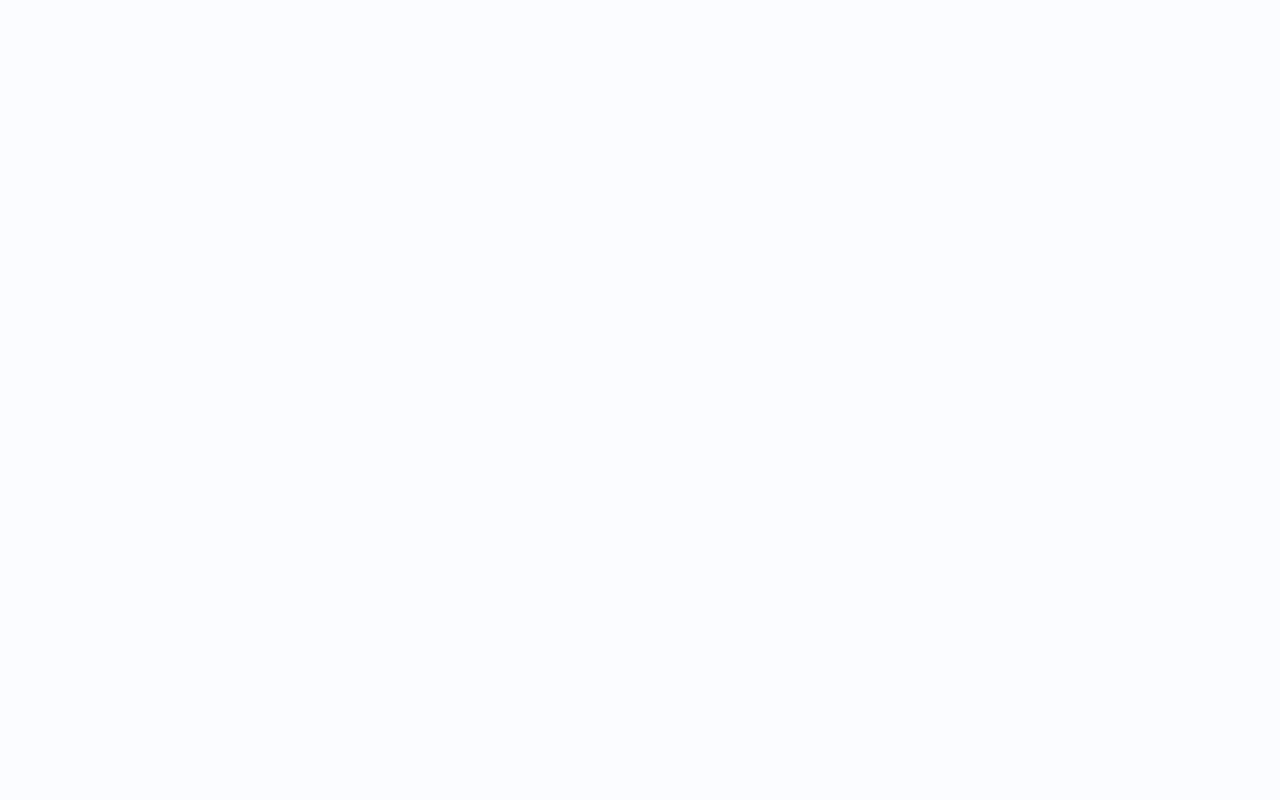
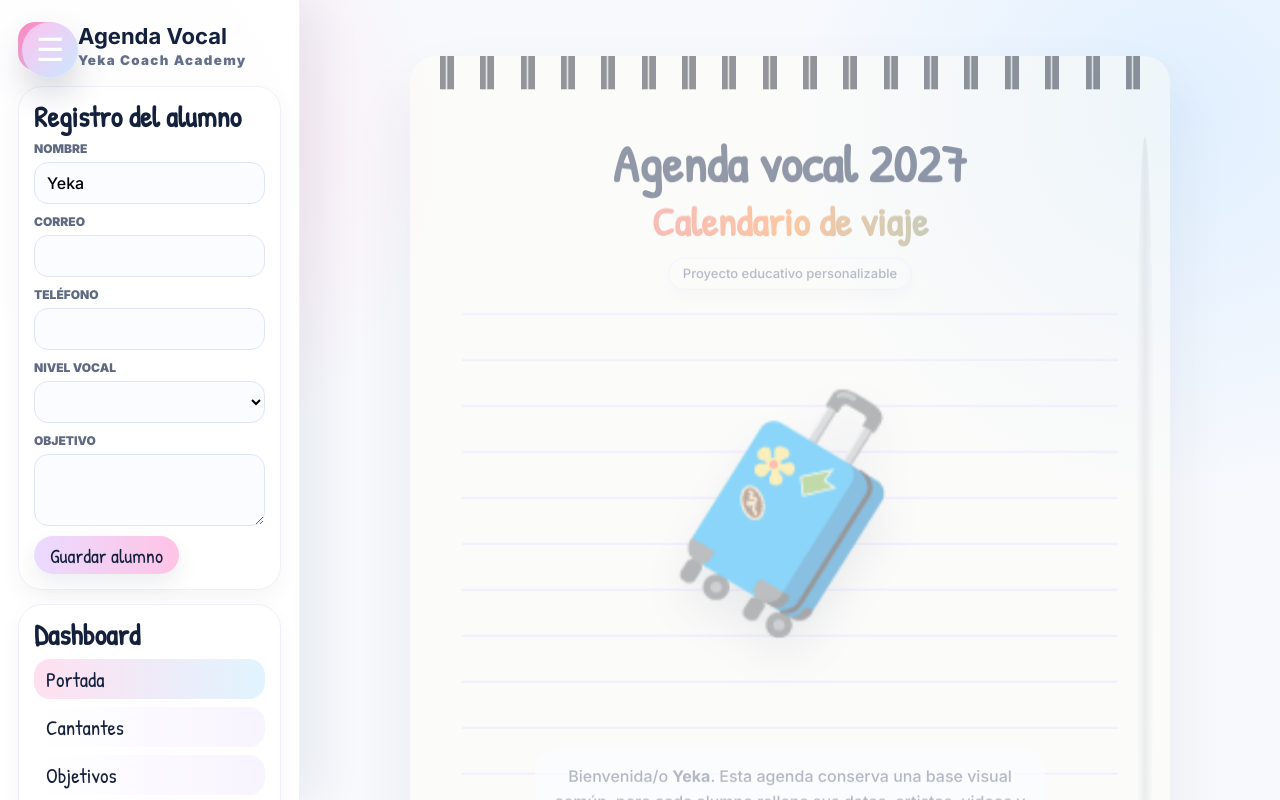
Before and after one commit to manu305ale-byte/agendayekacoachacademy, a Next.js app: page / in a window 1280 px wide. Built offline with nearby package versions, Linux system fonts and the light colour scheme.

Commit message:
Load latest agenda wrapper directly

```diff
--- a/app/page.tsx
+++ b/app/page.tsx
@@ -1,11 +1,5 @@
 export const dynamic = 'force-dynamic';
 
 export default function Home() {
-  return (
-    <iframe
-      src="/agenda-v18.html?v=18.0"
-      title="Agenda Yeka Coach Academy 2027"
-      style={{ width: '100vw', height: '100dvh', border: 0, display: 'block' }}
-    />
-  );
+  return <iframe src="/agenda-v26.html?v=26.2" title="Agenda" style={{ width: '100vw', height: '100dvh', border: 0, display: 'block' }} />;
 }
```
